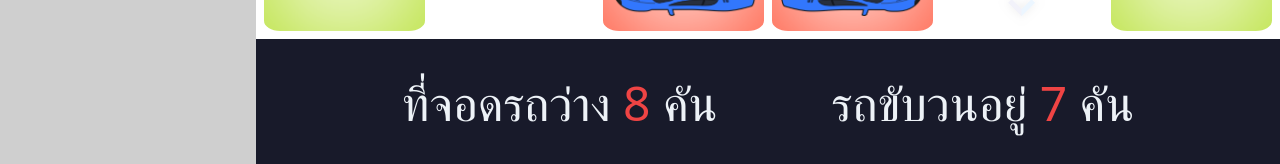
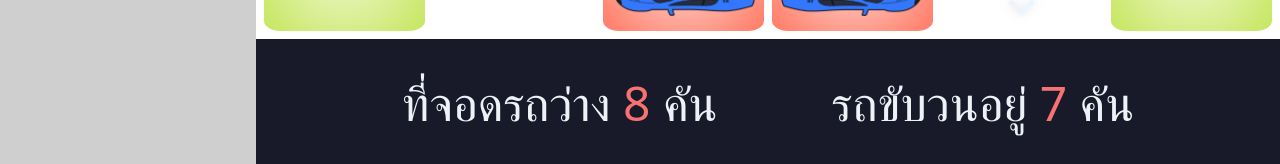
Before and after one commit to kuisskui/smart-car-parking, a Next.js app in the folder frontend/: page / in a window 1280 px wide. Shown: the part 633-797 px from the top of the page. Built offline with nearby package versions, Linux system fonts and the light colour scheme.

Commit message:
chage-text-color-footer

```diff
--- a/frontend/src/components/ParkingStatus.tsx
+++ b/frontend/src/components/ParkingStatus.tsx
@@ -10,8 +10,8 @@
   return (
     <footer className="footer p-5 bg-neutral text-neutral-content">
       <div className="flex w-full flex-row justify-evenly p-5 ">
-        <h1 className="text-5xl"> ที่จอดรถว่าง <span className="text-red-500">{carParkingRemain}</span>  คัน </h1>
-        <h1 className="text-5xl "> รถขับวนอยู่ <span className="text-red-500">{carRunning}</span> คัน </h1>
+        <h1 className="text-5xl"> ที่จอดรถว่าง <span className="text-error">{carParkingRemain}</span>  คัน </h1>
+        <h1 className="text-5xl "> รถขับวนอยู่ <span className="text-error">{carRunning}</span> คัน </h1>
       </div>
     </footer>
 
```
